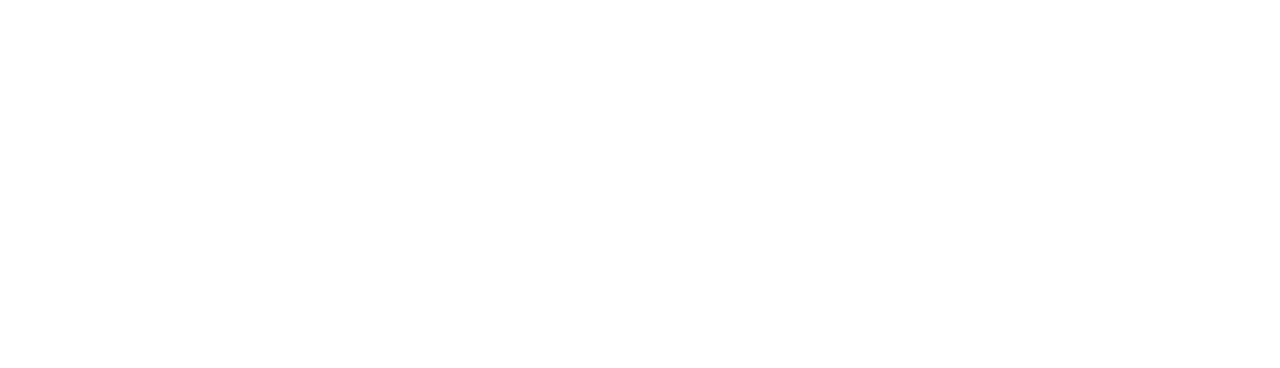
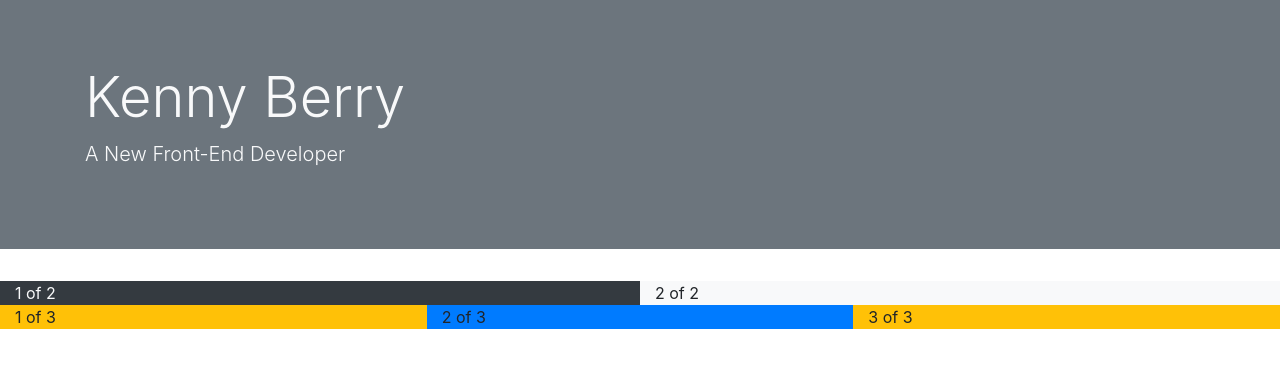
Before and after one commit to Kennyisnt/kennyisnt.github.io, a plain HTML site: page index.html in a window 1280 px wide. Drawn offline with nearby package versions, Linux system fonts and the light colour scheme.

Commit message:
pushing minor content

```diff
--- a/index.html
+++ b/index.html
@@ -3,8 +3,36 @@
   <head>
     <meta charset="utf-8">
     <title>Kenny Berry</title>
+    <link href="https://stackpath.bootstrapcdn.com/bootstrap/4.3.1/css/bootstrap.min.css" rel="stylesheet" integrity="sha384-ggOyR0iXCbMQv3Xipma34MD+dH/1fQ784/j6cY/iJTQUOhcWr7x9JvoRxT2MZw1T" crossorigin="anonymous">
+
   </head>
-  <body>
-
+  <body class=''>
+    <div class="jumbotron jumbotron-fluid text-light bg-secondary">
+      <div class="container">
+        <h1 class="display-4">Kenny Berry</h1>
+        <p class="lead">A New Front-End Developer</p>
+      </div>
+    </div>
+    <div class="container-fluid">
+      <div class="row">
+        <div class="col bg-dark text-light">
+          1 of 2
+        </div>
+        <div class="col bg-light">
+          2 of 2
+        </div>
+      </div>
+      <div class="row">
+        <div class="col bg-warning">
+          1 of 3
+        </div>
+        <div class="col bg-primary">
+          2 of 3
+        </div>
+        <div class="col bg-warning">
+          3 of 3
+        </div>
+      </div>
+    </div>
   </body>
 </html>
```
Also changed, not shown: css/styles.css (added).
